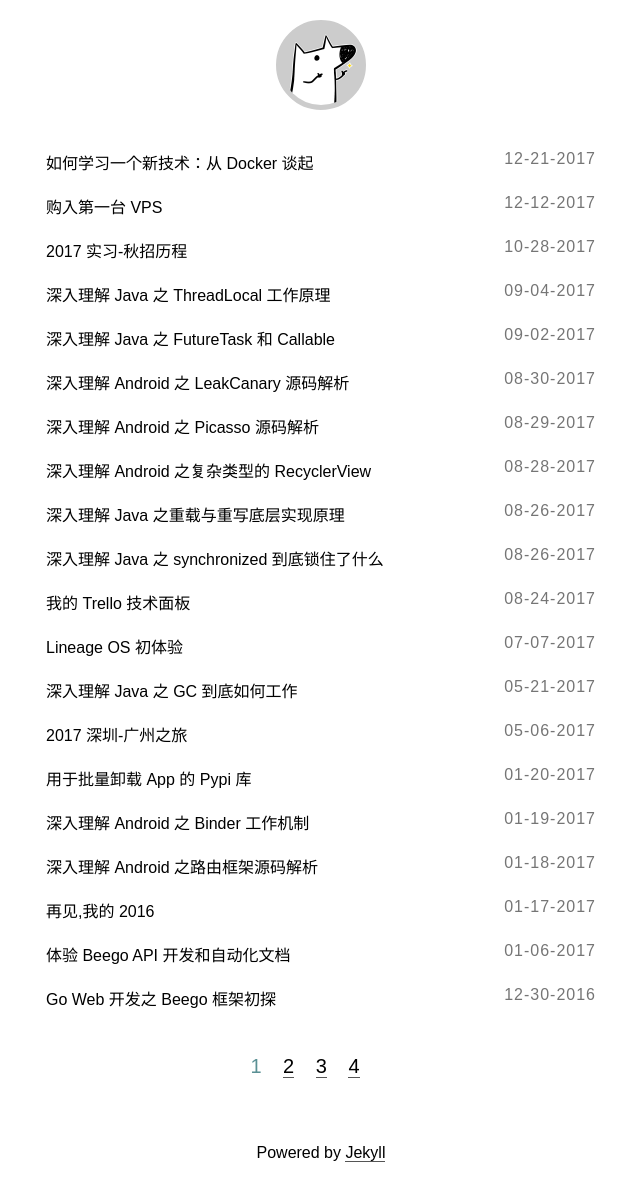
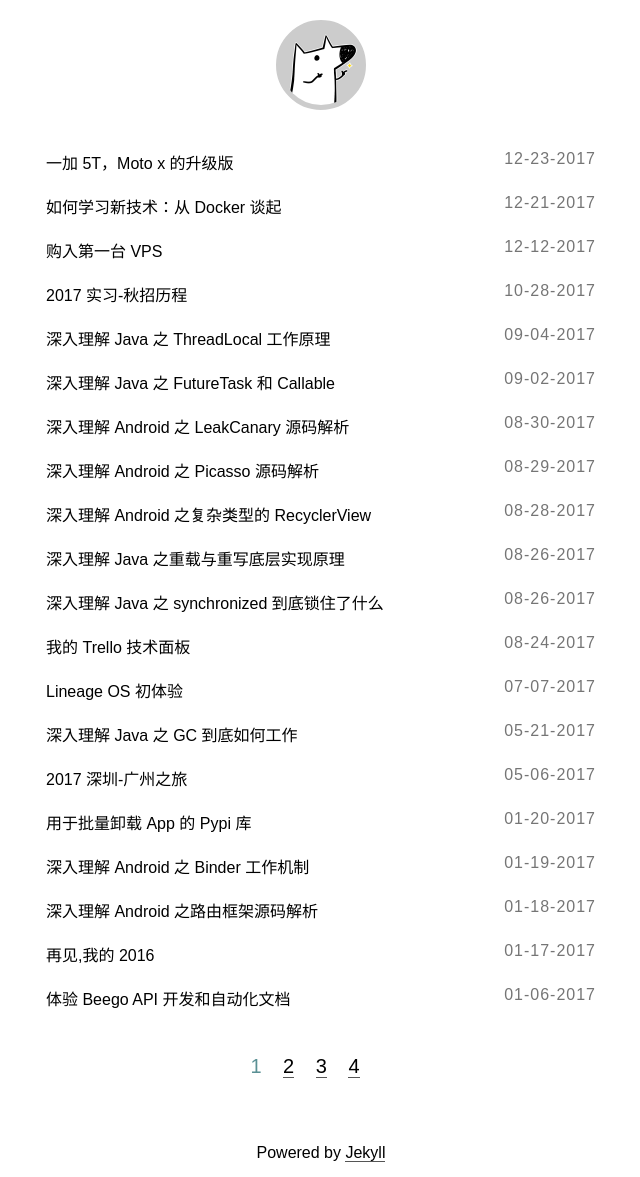
Before and after one commit to wuchangfeng/wuchangfeng.github.io, a Jekyll site: the page built from index.html, in a window 1280 px wide. Shown: the whole page, without its empty margins (319-959 px from the left). Built offline with Jekyll 4.4.1, drawn with Linux system fonts in a browser that asks for light colours; some web fonts are replaced; the list of posts is cut into pages by our own code; comment, search, counter and statistics services are not loaded; some of the changed lines change nothing that is shown.

Commit message:
add phone artice:mag_right:

```diff
--- a/_posts/2017-12-21-head-to-docker.md
+++ b/_posts/2017-12-21-head-to-docker.md
@@ -1,6 +1,6 @@
 ---
 layout: post
-title: 如何学习一个新技术：从 Docker 谈起
+title: 如何学习新技术：从 Docker 谈起
 date: 2017-12-21 15:01:10 +0800
 categories:
 ---
--- /dev/null
+++ b/_posts/2017-12-23-oneplus5t.md
@@ -0,0 +1,21 @@
+---
+layout: post
+title: 一加 5T，Moto x 的升级版
+date: 2017-12-23 15:01:10 +0800
+categories:
+---
+
+周末晚上在实验室无所事事，想着前几天入手了一台一加5T，写点自己的使用心得或者是分享？无所谓了...
+
+大学时候就超级喜欢玩手机，三星、诺基亚、小米、魅族、摩托罗拉这几部机子伴随着我走过了大学四年。那时候Moto的机子真是的我非常喜欢的一款，依稀记得是看Zelar的测评知道的，当时就被其特立独行的外观设计所吸引。皮质的后壳、手势感应、酷酷的Logo以及在当时就可以称得上全面屏的一款手机。但是当时的价格对于一个穷大学生还是很吃紧的，在京东购物车躺了好几个月。
+入手之后，把玩了两个月，就刷入了欧版的原生系统，至此，这款手机就是我心中最完美的手机了，即使当时指纹或者iPhone手机以及非常普及，我一点也不羡慕或者想体验。在上海的实习的日子，每天下班在地铁上，就用这款Moto听歌。说来有点好玩，当时我每天都会特意留心人家手上用的是什么手机，发现几乎两个月都没有一个人用New Moto x，心里还很洋洋得意。
+
+后来读研刚开学，Moto x被我不小心从床上掉下来了，摔的真是面目全非，记得当时一晚上没怎么睡好。第二天醒来，发现根本不可能修好了。犹豫了好久，我竟然在京东上又买了一台New Moto x,想想也真是够了。这次入手的是黑檀木的，适应了好长一段时间，中途还想着退换成竹子颜色的。但是最终还是忍住了，到现在发现黑色是真的好看，很有质感，辛亏没换。
+
+一加5T海外版发布的时候我就关注了，当时第一眼看到竟然这么好看，屏幕可以这么大。并且周围的四周角度，简直跟我最欢的Moto x一个模子刻出来的。当时，想换5T的想法就在心中萌芽了。
+
+说说一加5T的体验吧，入手的是最高配置的8g+128g。机子一拿到，我立马就给他刷入了氧OS和Google服务，跟原生系统简直一模一样，配合图标包，定制出自己最喜欢的界面。对于应用的启动和安装，真的是超级超级快，我特地与小米手机对比了一下，两台手机从启动到完全加载出淘宝和支付宝的页面速度，5T简直完胜。另外对于人脸识别解锁，体验完全超出了之前的期待，基本上能够达到98%的解锁成功率。这中间可能有许多其他影响因素。一般的解锁途径都是双击屏幕，唤醒屏幕，手机接近正对脸部就可以开锁。这个流程也是非常快的，基本上延迟可以忽略。另外，当手机亮屏从脸部前方扫过，也是能够立即解锁。之前看见很多人吐槽，指纹识别放置在后侧，不友好，使用几天下来，完全没有这个感觉，跟前置感觉没什么区别嘛。后面就是对于三手指下滑截图和三段式开关的体验了，这两个小功能很多手机应该都有，确实真的很好用。手机放在实验室桌子上，很多次都被同学误认为是iPhone8Pus,足以可见其屏占比多大，但是这么大的屏幕，放手中玩，却异常舒适，丝毫没有觉得手不够用。另外一点需要吹嘘的就是大内存了，手机很多视频App，每天都会缓存好多视屏，一点也不用担心内存满了的情况了。对于续航和快充，续航一晚上不关机掉了7%到9%左右，应该是能够接受的，对于快充速度也是很快，体验也是很不错的。
+
+传闻，New Moto x 后置的Logo地方，本来是准备放置指纹识别的...
+
+![](http://ww1.sinaimg.cn/mw690/b10d1ea5ly1fmr0bik8xjj21400u0jtm.jpg)
```
